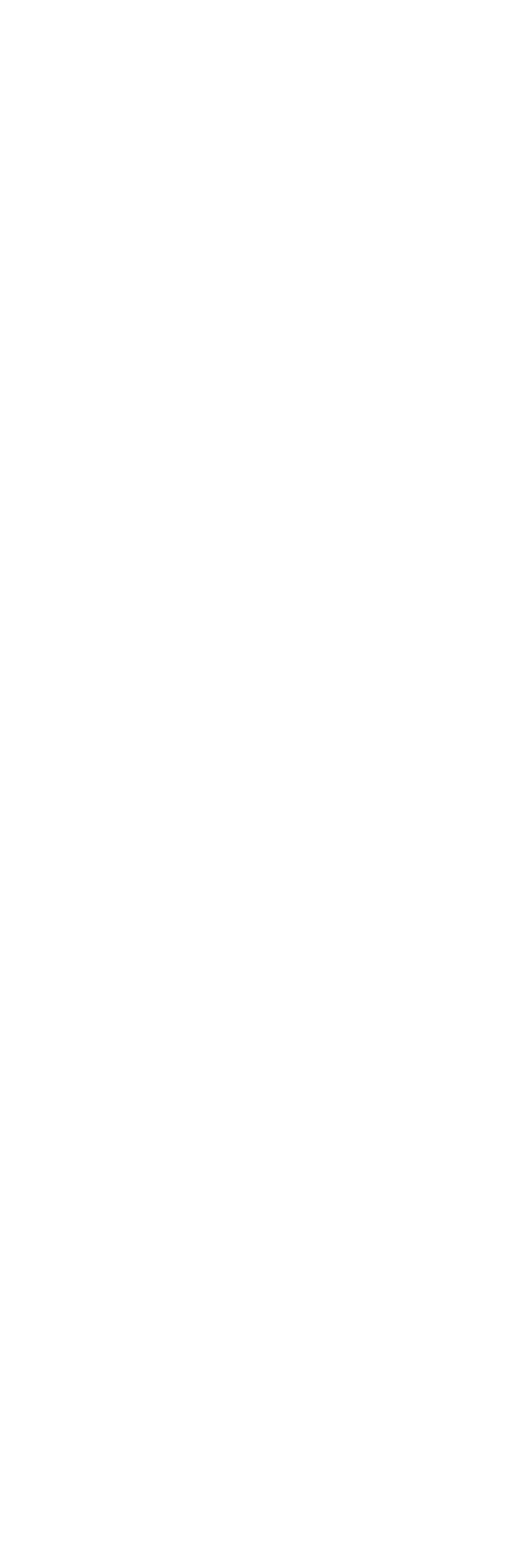
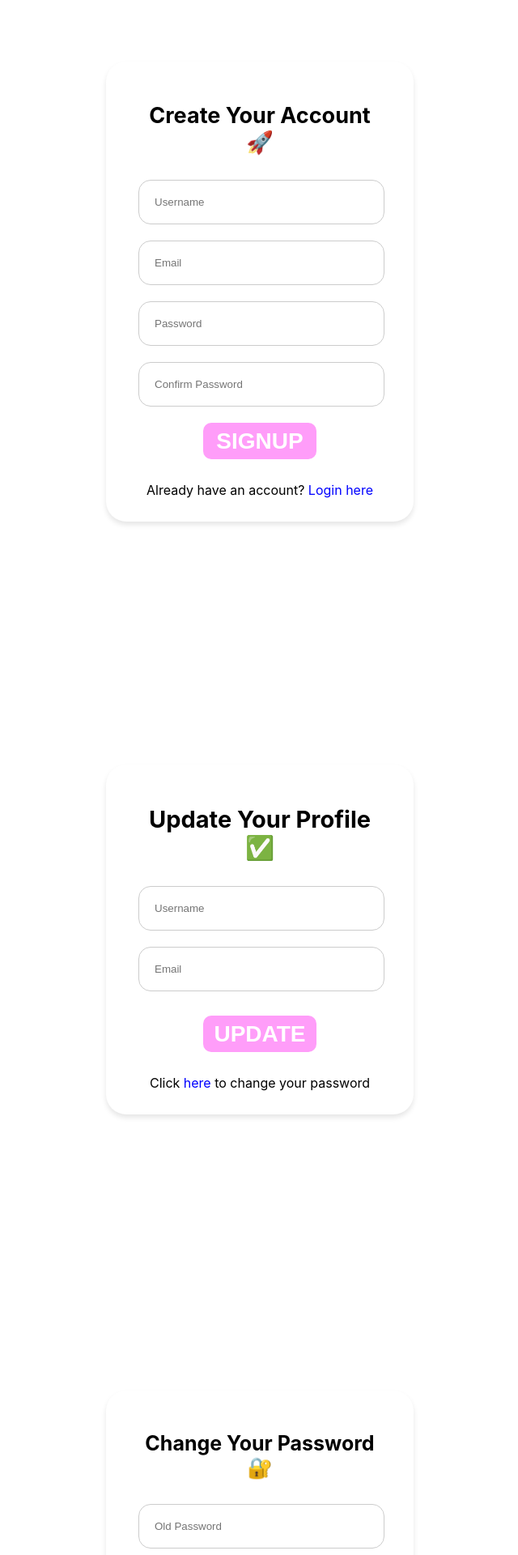
Before and after one commit to MultiPong/MultiPong, a React (Create React App) app in the folder frontend/: page / in a window 1280 px wide. Shown: the part 840-2760 px from the top of the page at 81% size, without its empty margins (319-959 px from the left). Before the commit the page ends 800 px from the top, so only its background shows below. Built offline with nearby package versions, Linux system fonts and the light colour scheme.

Commit message:
Finish Signup, profile, update password pages

```diff
--- a/frontend/src/App.js
+++ b/frontend/src/App.js
@@ -1,12 +1,16 @@
 import './App.css';
+import ChangePassword from './components/ChangePassword.js';
 import SignIn from './components/SignIn.js';
 import SignUp from './components/SignUp.js';
+import UpdateProfile from './components/UpdateProfile.js';
 
 function App() {
   return (
     <div class='AppContainer'>
       <SignIn />
-      {/* <SignUp /> */}
+      <SignUp />
+      <UpdateProfile />
+      <ChangePassword />
     </div>
   );
 }
--- /dev/null
+++ b/frontend/src/components/ChangePassword.js
@@ -0,0 +1,24 @@
+import React from 'react';
+import './forms.css'
+function ChangePassword() {
+  return (
+    <div className="login-box">
+      <div className="box">
+        <h1 className='h1' style={{fontSize: '25px'}}>Change Your Password 🔐</h1>
+        <div className="input-container">
+          <input className='input' type="password" placeholder="Old Password" />
+        </div>
+        <div className="input-container">
+          <input className='input' type="password" placeholder="New Password" />
+        </div>
+        <div className="input-container">
+          <input className='input' type="password" placeholder="Confirm Password" />
+        </div>
+        <button className="login-button">UPDATE</button>
+        <p>Click <a className='a' href="#">here</a> to go back</p>
+      </div>
+    </div>
+  );
+}
+
+export default ChangePassword;
--- a/frontend/src/components/SignIn.js
+++ b/frontend/src/components/SignIn.js
@@ -1,6 +1,6 @@
 import React from 'react';
 import './forms.css'
-function LoginBox() {
+function SignIn() {
   return (
     <div className="login-box">
       <div className="box">
@@ -18,4 +18,4 @@ function LoginBox() {
   );
 }
 
-export default LoginBox;
+export default SignIn;
--- a/frontend/src/components/SignUp.js
+++ b/frontend/src/components/SignUp.js
@@ -1,21 +1,27 @@
 import React from 'react';
 import './forms.css'
-function LoginBox() {
+function SignUp() {
   return (
     <div className="login-box">
       <div className="box">
-        <h1 className='h1' style={{fontSize: '2px'}}>Create Your Account 🚀</h1>
+        <h1 className='h1' style={{fontSize: '27px'}}>Create Your Account 🚀</h1>
         <div className="input-container">
           <input className='input' type="text" placeholder="Username" />
         </div>
         <div className="input-container">
+          <input className='input' type="text" placeholder="Email" />
+        </div>
+        <div className="input-container">
           <input className='input' type="password" placeholder="Password" />
         </div>
-        <button className="login-button">LOGIN</button>
-        <p>Don't have an account? <a className='a' href="#">Sign up here</a></p>
+        <div className="input-container">
+          <input className='input' type="password" placeholder="Confirm Password" />
+        </div>
+        <button className="login-button">SIGNUP</button>
+        <p>Already have an account? <a className='a' href="#">Login here</a></p>
       </div>
     </div>
   );
 }
 
-export default LoginBox;
+export default SignUp;
--- /dev/null
+++ b/frontend/src/components/UpdateProfile.js
@@ -0,0 +1,21 @@
+import React from 'react';
+import './forms.css'
+function UpdateProfile() {
+  return (
+    <div className="login-box">
+      <div className="box">
+        <h1 className='h1' style={{fontSize: '29px'}}>Update Your Profile ✅</h1>
+        <div className="input-container">
+          <input className='input' type="text" placeholder="Username" />
+        </div>
+        <div style={{marginBottom: '30px'}}className="input-container">
+          <input className='input' type="text" placeholder="Email" />
+        </div>
+        <button className="login-button">UPDATE</button>
+        <p>Click <a className='a' href="#">here</a> to change your password</p>
+      </div>
+    </div>
+  );
+}
+
+export default UpdateProfile;
--- a/frontend/src/components/forms.css
+++ b/frontend/src/components/forms.css
@@ -7,8 +7,8 @@
 
   .box {
     text-align: center;
-    padding-top: 55px;
-    padding-bottom: 55px;
+    padding-top: 0px;
+    padding-bottom: 13px;
     padding-left: 40px;
     padding-right: 40px;
     border-radius: 25px;
@@ -24,7 +24,7 @@
   }
 
   .input-container {
-    margin: 30px 0; /* Add margin to top and bottom of input containers */
+    margin: 20px 0; /* Add margin to top and bottom of input containers */
 
   }
 
@@ -44,7 +44,9 @@
     height: 45px;
     width: 140px;
     cursor: pointer;
-    font-size: 30px;
+    font-size: 28px;
+    font-weight: bold;
+    margin-bottom: 12px;
   }
 
   .login-button:hover {
```
